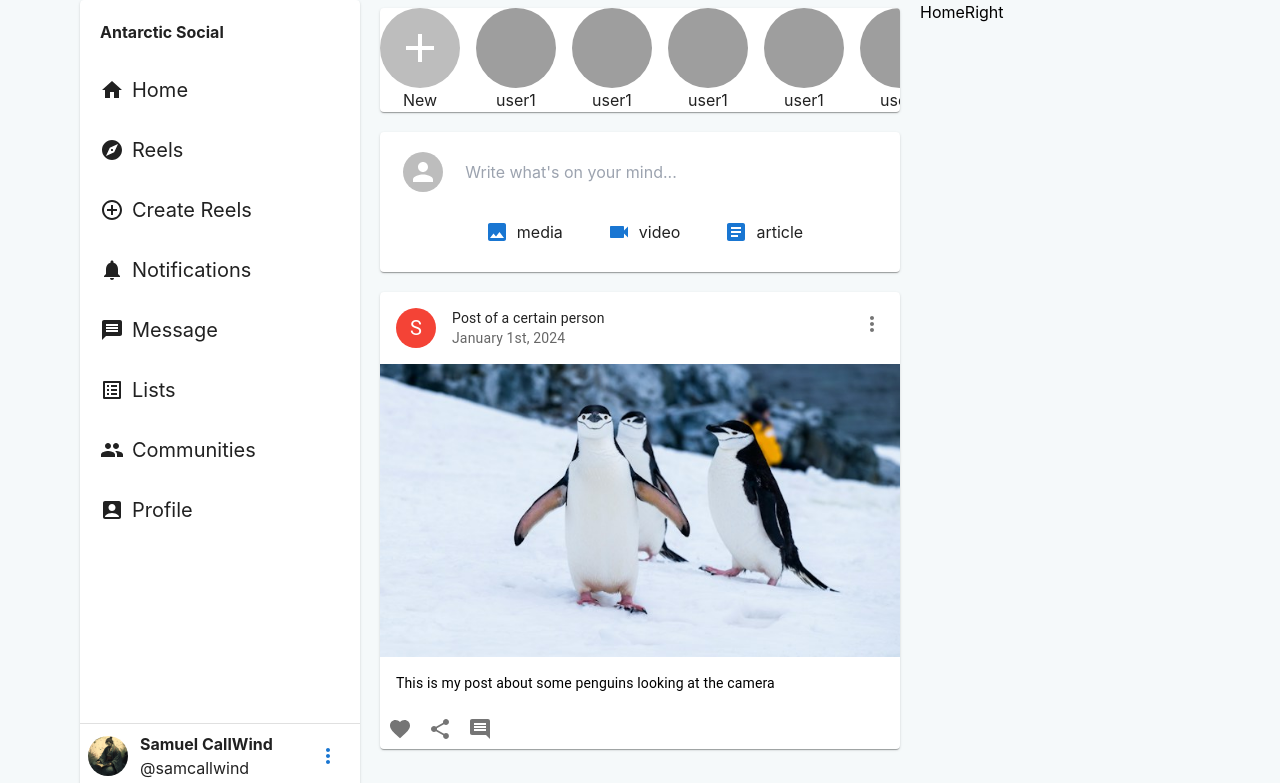
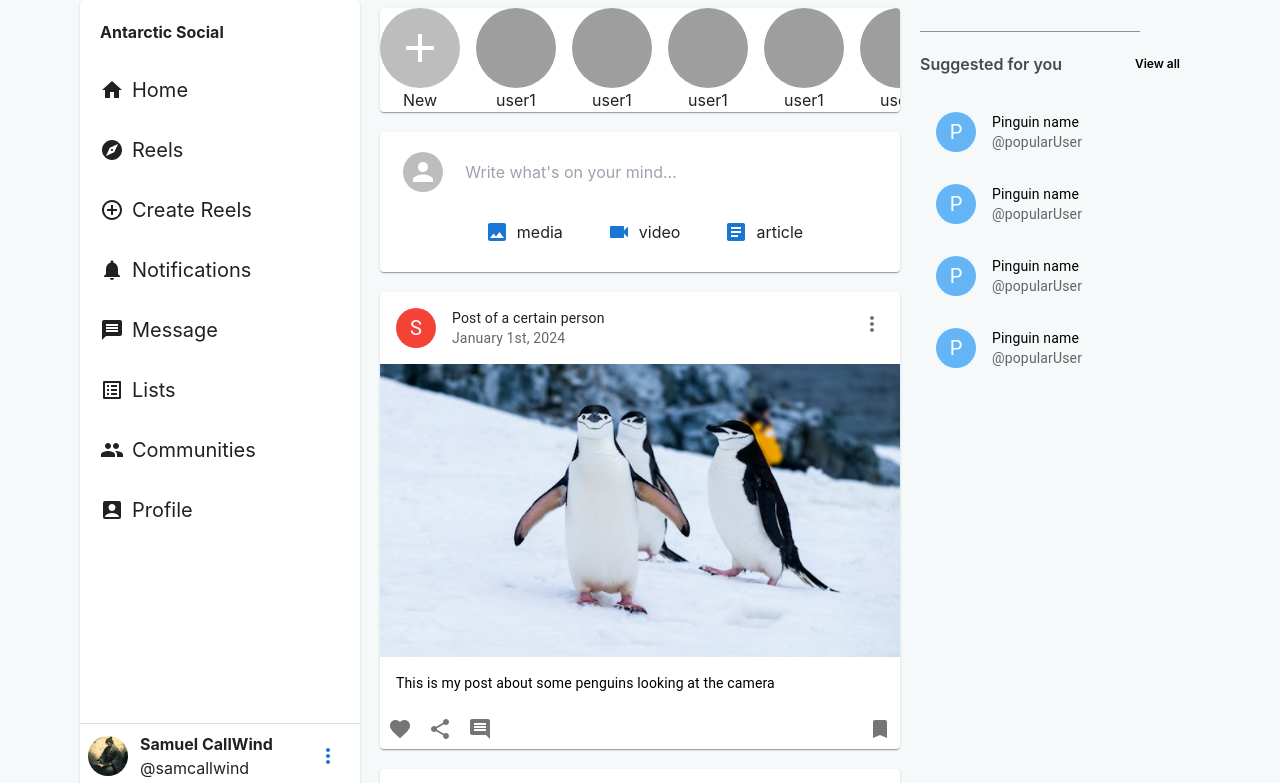
Before and after one commit to SamuelCallWind/antarctic_marketplace, a React (Create React App) app: page / in a window 1280 px wide. Shown: the top 783 px of the page. Built offline with nearby package versions, Linux system fonts and the light colour scheme; grey boxes are pictures that could not be loaded.

Commit message:
Start of right side home page / popular users

```diff
--- a/src/pages/components/homeRight/homeRight.jsx
+++ b/src/pages/components/homeRight/homeRight.jsx
@@ -1,8 +1,23 @@
 import React from "react";
+import PopularUserCard from "./popularUserCard";
+import SearchUser from "../searchUser/SearchUser";
 
 const HomeRight = () => {
+    const popularUsers = [1, 2, 3, 4];
     return (
-        <div>HomeRight</div>
+        <div className="pr-5 content-center">
+            <SearchUser/>
+
+            <div className="flex justify-between py-5 items-center">
+                <p className="font-semibold opacity-70">Suggested for you</p>
+                <p className="text-xs font-semibold opacitr-80 cursor-pointer">View all</p>
+            </div>
+
+            <div className="">
+{popularUsers.map((element) => <PopularUserCard key={popularUsers.indexOf(element)}/>)}
+            </div>
+
+        </div>
     )
 }
 
--- /dev/null
+++ b/src/pages/components/homeRight/popularUserCard.jsx
@@ -0,0 +1,27 @@
+import { Avatar, CardHeader, IconButton } from "@mui/material";
+import { blue, red } from "@mui/material/colors";
+import MoreVertIcon from "@mui/icons-material/MoreVert"
+import React from "react";
+
+const PopularUserCard = () => {
+    return (
+        <CardHeader
+        avatar={
+          <Avatar sx={{ bgcolor: blue[300] }} aria-label="recipe">
+            P
+          </Avatar>
+        }
+        action={
+          <IconButton aria-label="follow"
+
+          >
+
+          </IconButton>
+        }
+        title="Pinguin name"
+        subheader="@popularUser"
+      />
+    );
+}
+
+export default PopularUserCard;
--- a/src/pages/components/middleContent/MiddleContent.jsx
+++ b/src/pages/components/middleContent/MiddleContent.jsx
@@ -8,7 +8,8 @@ import StoryCircle from "./StoryCircle";
 import PostCard from "../postCard/PostCard";
 
 const MiddleContent = () => {
-    const story = [11, 1, 1, 1, 1];
+    const story = [1, 2, 3, 4, 5];
+    const postCards = [1, 2, 3, 4, 5];
     const handleOpenCreatePostModal = () => {
         console.log('open post modal');
     }
@@ -23,7 +24,7 @@ const MiddleContent = () => {
                             </Avatar>
                             <p>New</p>
                     </div>
-{story.map(item => <StoryCircle/>)}
+{story.map(item => <StoryCircle key={story.indexOf(item)}/>)}
                     </Stack>
                 </Card>
             </section>
@@ -65,10 +66,8 @@ const MiddleContent = () => {
 
                 </div>
             </section>
-            <section className="mt-5 w-full">
-                <PostCard>
-
-                </PostCard>
+            <section className="mt-5 w-full space-y-5">
+{postCards.map((element) => <PostCard key={postCards.indexOf(element)}/>)}
             </section>
         </div>
 
--- a/src/pages/components/postCard/PostCard.jsx
+++ b/src/pages/components/postCard/PostCard.jsx
@@ -1,6 +1,9 @@
 import { Avatar, Card, CardContent, CardHeader, CardMedia, IconButton, Typography } from "@mui/material";
 import MoreVertIcon from '@mui/icons-material/MoreVert';
 import FavoriteIcon from '@mui/icons-material/Favorite';
+import FavoriteBorderIcon from '@mui/icons-material/FavoriteBorder';
+import BookmarkBorderIcon from '@mui/icons-material/BookmarkBorder';
+import BookmarkIcon from '@mui/icons-material/Bookmark';
 import ShareIcon from '@mui/icons-material/Share';
 import CommentIcon from '@mui/icons-material/Comment';
 import React from "react";
@@ -33,8 +36,10 @@ const PostCard = () => {
                     This is my post about some penguins looking at the camera
                 </Typography>
             </CardContent>
+            <div className="flex justify-between">
+            <div>
                     <IconButton aria-label="add-to-favorites">
-                <FavoriteIcon/>
+{true ? <FavoriteIcon/> : <FavoriteBorderIcon/>}
                     </IconButton>
                     <IconButton aria-label="share">
                     <ShareIcon/>
@@ -42,6 +47,16 @@ const PostCard = () => {
                     <IconButton aria-label="comments">
                         <CommentIcon/>
                     </IconButton>
+                </div>
+                <div>
+                    <IconButton className=" self-end">
+{true ? <BookmarkIcon/> : <BookmarkBorderIcon/>}
+
+                    </IconButton>
+                </div>
+            </div>
+
+
         </Card>
 
     )
--- /dev/null
+++ b/src/pages/components/searchUser/SearchUser.jsx
@@ -0,0 +1,13 @@
+import { Input } from "@mui/material";
+import React from "react";
+
+const SearchUser = () => {
+    return (
+        <div className="pr-5">
+            <Input className=" rounded-full"/>
+
+        </div>
+    )
+}
+
+export default SearchUser;
```
Lines whose indentation alone changed are shown as unchanged.
